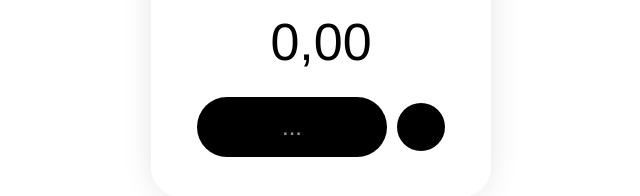
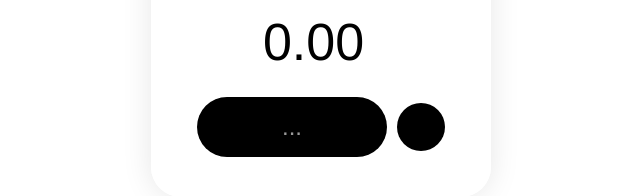
Before and after one commit to wooostal/alienpay, a website: page public/qr.html in a window 1280 px wide. Shown: the part 350-546 px from the top of the page, without its empty margins (319-959 px from the left). Drawn offline with nearby package versions, Linux system fonts and the light colour scheme.

Commit message:
Update qr.html

```diff
--- a/public/qr.html
+++ b/public/qr.html
@@ -10,7 +10,7 @@
     <div class="container">
         <img src="alienpay.png" alt="Logo" class="logo" id="logo">
         <div class="input-group">
-            <input type="text" id="amount" value="0,00" inputmode="decimal">
+            <input type="number" id="amount" step="0.01" min="0" value="0.00" pattern="\d+(\.\d{2})?">
         </div>
         <div class="name-group">
             <input type="text" id="name" placeholder="...">
```
